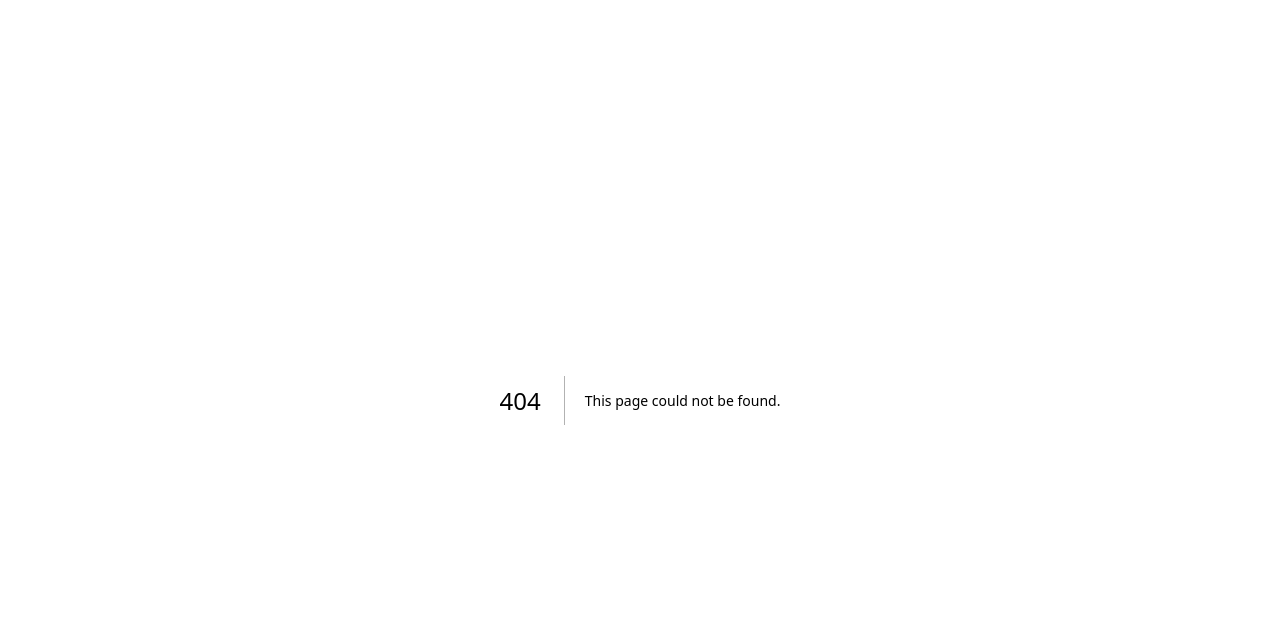
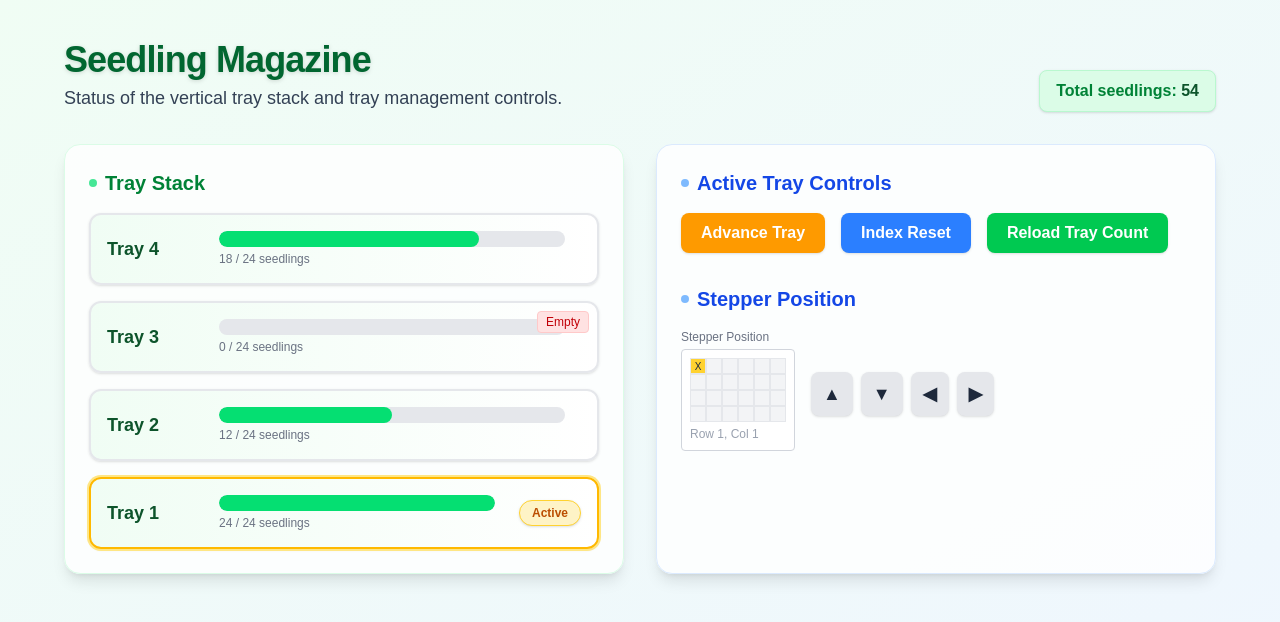
Before and after one commit to JLforce/AgriDrill_Website, a Next.js app in the folder agridrill/: page /magazine in a window 1280 px wide. Before the commit this address had no page. Shown: the top 622 px of the page. Built offline with nearby package versions, Linux system fonts and the light colour scheme.

Commit message:
chore: start feat/magazine branch

```diff
--- /dev/null
+++ b/agridrill/app/magazine/SeedlingTrayMiniMap.tsx
@@ -0,0 +1,38 @@
+import React from "react";
+
+interface StepperPosition {
+  row: number;
+  col: number;
+}
+
+interface SeedlingTrayMiniMapProps {
+  position: StepperPosition;
+  rows: number;
+  columns: number;
+}
+
+export default function SeedlingTrayMiniMap({ position, rows, columns }: SeedlingTrayMiniMapProps) {
+  return (
+    <div className="mb-2">
+      <div className="text-xs text-gray-500 mb-1">Stepper Position</div>
+      <div className="inline-block rounded border border-gray-300 bg-white p-2">
+        <div className="grid" style={{ gridTemplateRows: `repeat(${rows}, 1fr)`, gridTemplateColumns: `repeat(${columns}, 1fr)` }}>
+          {Array.from({ length: rows * columns }).map((_, idx) => {
+            const row = Math.floor(idx / columns);
+            const col = idx % columns;
+            const isActive = position.row === row && position.col === col;
+            return (
+              <div
+                key={idx}
+                className={`w-4 h-4 flex items-center justify-center border border-gray-200 text-[10px] ${isActive ? "bg-amber-300 border-amber-500" : "bg-gray-100"}`}
+              >
+                {isActive ? "X" : ""}
+              </div>
+            );
+          })}
+        </div>
+        <div className="mt-1 text-xs text-gray-400">Row {position.row + 1}, Col {position.col + 1}</div>
+      </div>
+    </div>
+  );
+}
--- /dev/null
+++ b/agridrill/app/magazine/page.tsx
@@ -0,0 +1,166 @@
+"use client";
+import React, { useState } from "react";
+import SeedlingTrayMiniMap from "./SeedlingTrayMiniMap";
+
+
+interface Tray {
+  trayNumber: number;
+  seedlings: number;
+  capacity: number;
+}
+
+interface StepperPosition {
+  row: number;
+  col: number;
+}
+
+const initialTrays: Tray[] = [
+  { trayNumber: 1, seedlings: 24, capacity: 24 },
+  { trayNumber: 2, seedlings: 12, capacity: 24 },
+  { trayNumber: 3, seedlings: 0, capacity: 24 },
+  { trayNumber: 4, seedlings: 18, capacity: 24 },
+];
+
+
+export default function MagazinePage() {
+  const [trays, setTrays] = useState<Tray[]>(initialTrays);
+  const [activeTray, setActiveTray] = useState<number>(0); // index in trays
+  const [stepperPos, setStepperPos] = useState<StepperPosition>({ row: 0, col: 0 });
+  const rows: number = 4, columns: number = 6; // Example tray grid size
+
+  // Calculate total seedlings
+  const totalSeedlings: number = trays.reduce((sum, t) => sum + t.seedlings, 0);
+
+  // Handlers
+  const handleAdvanceTray = (): void => {
+    // Drop current tray, activate next (wrap around)
+    setActiveTray((prev: number) => (prev + 1) % trays.length);
+    setStepperPos({ row: 0, col: 0 });
+  };
+  const handleIndexReset = (): void => setStepperPos({ row: 0, col: 0 });
+  const handleReloadTray = (): void => {
+    // Simulate refilling tray
+    setTrays((prev: Tray[]) =>
+      prev.map((t, i) =>
+        i === activeTray ? { ...t, seedlings: t.capacity } : t
+      )
+    );
+  };
+
+  return (
+    <main className="min-h-screen bg-gradient-to-br from-green-50 to-blue-50 text-[#1e293b] flex flex-col items-center p-6 md:p-10">
+      <div className="w-full max-w-6xl">
+        <header className="mb-8 flex flex-col md:flex-row md:items-end md:justify-between gap-2">
+          <div>
+            <h1 className="text-4xl font-extrabold tracking-tight mb-1 text-green-800 drop-shadow-sm">Seedling Magazine</h1>
+            <p className="text-lg text-[#334155]">Status of the vertical tray stack and tray management controls.</p>
+          </div>
+          <div className="flex items-center gap-4 mt-2 md:mt-0">
+            <span className="inline-block px-4 py-2 rounded-lg bg-green-100 text-green-700 font-semibold shadow-sm border border-green-200">
+              Total seedlings: <span className="font-bold text-green-900">{totalSeedlings}</span>
+            </span>
+          </div>
+        </header>
+        <div className="grid grid-cols-1 md:grid-cols-2 gap-8">
+          {/* Tray Stack */}
+          <section className="bg-white/80 rounded-2xl shadow-lg p-6 border border-green-100 flex flex-col">
+            <h2 className="text-xl font-bold mb-4 text-green-700 flex items-center gap-2">
+              <span className="inline-block w-2 h-2 rounded-full bg-green-400 animate-pulse"></span>
+              Tray Stack
+            </h2>
+            <div className="flex flex-col-reverse gap-4">
+              {trays.map((tray, idx) => (
+                <div
+                  key={tray.trayNumber}
+                  className={`flex items-center p-4 rounded-xl border-2 bg-gradient-to-r from-green-50 to-white shadow-sm transition-all relative ${
+                    idx === activeTray ? "border-amber-400 ring-2 ring-amber-200 z-10" : "border-gray-200"
+                  }`}
+                >
+                  <div className="w-24 font-bold text-lg text-green-900">Tray {tray.trayNumber}</div>
+                  <div className="flex-1 mx-4">
+                    <div className="h-4 w-full bg-gray-200 rounded-full overflow-hidden">
+                      <div
+                        className={`h-full rounded-full transition-all ${tray.seedlings === 0 ? "bg-red-300" : "bg-green-400"}`}
+                        style={{ width: `${(tray.seedlings / tray.capacity) * 100}%` }}
+                      ></div>
+                    </div>
+                    <div className="text-xs text-gray-500 mt-1">
+                      {tray.seedlings} / {tray.capacity} seedlings
+                    </div>
+                  </div>
+                  {idx === activeTray && (
+                    <span className="ml-2 px-3 py-1 text-xs rounded-full bg-amber-100 text-amber-700 border border-amber-300 font-semibold shadow">Active</span>
+                  )}
+                  {tray.seedlings === 0 && (
+                    <span className="absolute top-2 right-2 px-2 py-0.5 text-xs rounded bg-red-100 text-red-700 border border-red-200">Empty</span>
+                  )}
+                </div>
+              ))}
+            </div>
+          </section>
+
+          {/* Tray Controls & Stepper */}
+          <section className="bg-white/80 rounded-2xl shadow-lg p-6 border border-blue-100 flex flex-col gap-8">
+            <div>
+              <h2 className="text-xl font-bold mb-4 text-blue-700 flex items-center gap-2">
+                <span className="inline-block w-2 h-2 rounded-full bg-blue-400 animate-pulse"></span>
+                Active Tray Controls
+              </h2>
+              <div className="flex gap-4 flex-wrap">
+                <button
+                  className="px-5 py-2 bg-amber-500 hover:bg-amber-600 text-white font-bold rounded-lg shadow transition-all focus:outline-none focus:ring-2 focus:ring-amber-300"
+                  onClick={handleAdvanceTray}
+                >
+                  Advance Tray
+                </button>
+                <button
+                  className="px-5 py-2 bg-blue-500 hover:bg-blue-600 text-white font-bold rounded-lg shadow transition-all focus:outline-none focus:ring-2 focus:ring-blue-300"
+                  onClick={handleIndexReset}
+                >
+                  Index Reset
+                </button>
+                <button
+                  className="px-5 py-2 bg-green-500 hover:bg-green-600 text-white font-bold rounded-lg shadow transition-all focus:outline-none focus:ring-2 focus:ring-green-300"
+                  onClick={handleReloadTray}
+                >
+                  Reload Tray Count
+                </button>
+              </div>
+            </div>
+            <div>
+              <h2 className="text-xl font-bold mb-4 text-blue-700 flex items-center gap-2">
+                <span className="inline-block w-2 h-2 rounded-full bg-blue-400 animate-pulse"></span>
+                Stepper Position
+              </h2>
+              <div className="flex flex-col md:flex-row md:items-center gap-4">
+                <SeedlingTrayMiniMap position={stepperPos} rows={rows} columns={columns} />
+                <div className="flex gap-2 mt-2 md:mt-0">
+                  <button
+                    className="px-3 py-2 bg-gray-200 hover:bg-gray-300 rounded-lg text-lg font-bold shadow"
+                    onClick={() => setStepperPos((pos) => ({ ...pos, row: Math.max(0, pos.row - 1) }))}
+                    disabled={stepperPos.row === 0}
+                  >▲</button>
+                  <button
+                    className="px-3 py-2 bg-gray-200 hover:bg-gray-300 rounded-lg text-lg font-bold shadow"
+                    onClick={() => setStepperPos((pos) => ({ ...pos, row: Math.min(rows - 1, pos.row + 1) }))}
+                    disabled={stepperPos.row === rows - 1}
+                  >▼</button>
+                  <button
+                    className="px-3 py-2 bg-gray-200 hover:bg-gray-300 rounded-lg text-lg font-bold shadow"
+                    onClick={() => setStepperPos((pos) => ({ ...pos, col: Math.max(0, pos.col - 1) }))}
+                    disabled={stepperPos.col === 0}
+                  >◀</button>
+                  <button
+                    className="px-3 py-2 bg-gray-200 hover:bg-gray-300 rounded-lg text-lg font-bold shadow"
+                    onClick={() => setStepperPos((pos) => ({ ...pos, col: Math.min(columns - 1, pos.col + 1) }))}
+                    disabled={stepperPos.col === columns - 1}
+                  >▶</button>
+                </div>
+              </div>
+            </div>
+          </section>
+        </div>
+      </div>
+    </main>
+  );
+}
```
